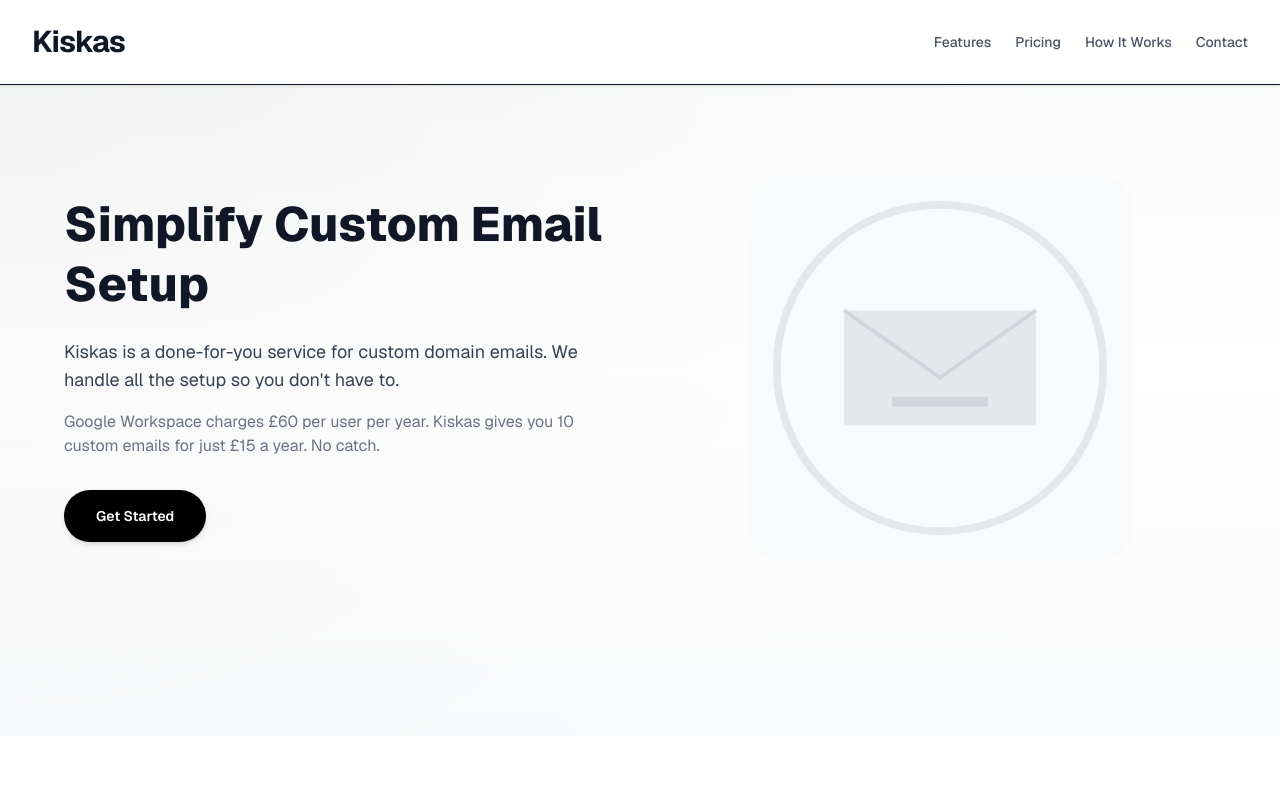
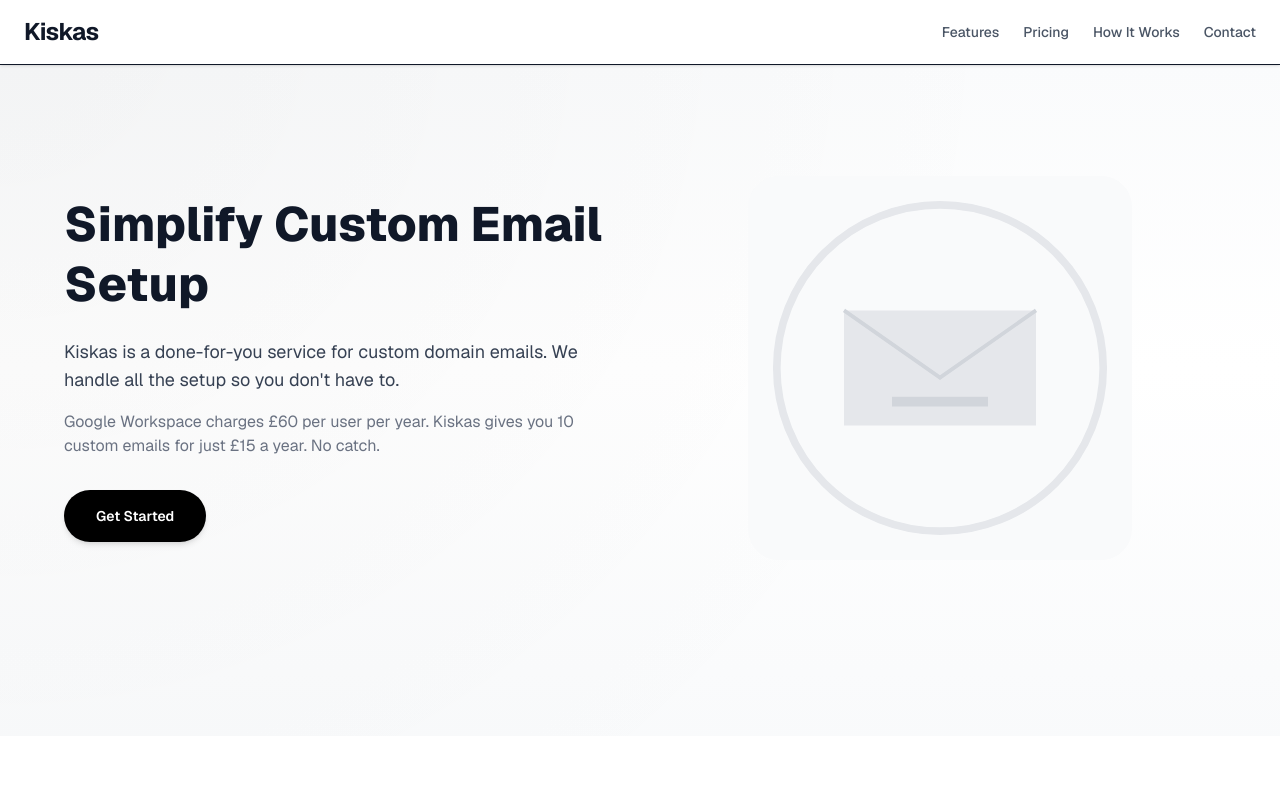
Before and after one commit to kiskas-xyz/app, a Next.js app: page / in a window 1280 px wide. Shown: the top 800 px of the page. Built offline with nearby package versions, Linux system fonts and the light colour scheme.

Commit message:
fix app header

```diff
--- a/app/page.tsx
+++ b/app/page.tsx
@@ -3,6 +3,7 @@
 import { useEffect, useState } from 'react';
 
 export default function Home() {
+  const [isMobileMenuOpen, setIsMobileMenuOpen] = useState(false);
   const [isHeaderVisible, setIsHeaderVisible] = useState(true);
   useEffect(() => {
     let lastScroll = window.scrollY;
@@ -15,17 +16,57 @@
     return () => window.removeEventListener('scroll', handleScroll);
   }, []);
 
+
+
+  const toggleMenu = () => {
+    setIsMobileMenuOpen(prev => !prev);
+  };
   return (
     <main className="min-h-screen bg-white text-gray-900 font-sans">
-      <header className={`fixed top-0 left-0 right-0 z-50 transition-transform duration-300 bg-white shadow-sm border-b flex justify-between items-center px-8 py-6 ${isHeaderVisible ? '' : '-translate-y-full'}`}>
-        <h1 className="text-3xl font-bold tracking-tight">Kiskas</h1>
-        <nav className="space-x-6 text-sm font-medium text-gray-600">
-          <a href="#features" className="hover:text-black transition">Features</a>
-          <a href="#pricing" className="hover:text-black transition">Pricing</a>
-          <a href="#how" className="hover:text-black transition">How It Works</a>
-          <a href="#contact" className="hover:text-black transition">Contact</a>
-        </nav>
+      <header className={`fixed top-0 left-0 right-0 z-50 transition-transform duration-300 bg-white shadow-sm border-b px-6 py-4 ${isHeaderVisible ? '' : '-translate-y-full'}`}>
+        <div className="flex justify-between items-center">
+          <h1 className="text-2xl font-bold tracking-tight">Kiskas</h1>
+
+          {/* Mobile menu toggle */}
+          <div className="md:hidden">
+            <button onClick={toggleMenu} aria-label="Toggle Menu">
+              <svg className="w-6 h-6 text-gray-700" fill="none" stroke="currentColor" strokeWidth="2" viewBox="0 0 24 24">
+                <path strokeLinecap="round" strokeLinejoin="round" d="M4 6h16M4 12h16M4 18h16" />
+              </svg>
+            </button>
+          </div>
+
+          {/* Desktop nav */}
+          <nav className="hidden md:flex space-x-6 text-sm font-medium text-gray-600">
+            <a href="#features" className="hover:text-black transition">Features</a>
+            <a href="#pricing" className="hover:text-black transition">Pricing</a>
+            <a href="#how" className="hover:text-black transition">How It Works</a>
+            <a href="#contact" className="hover:text-black transition">Contact</a>
+          </nav>
+        </div>
+
+        {/* Mobile nav */}
+        {isMobileMenuOpen && (
+          <div className="fixed inset-0 bg-white z-40 flex flex-col items-center justify-center space-y-6 text-lg font-medium text-gray-800 md:hidden">
+            <button
+              onClick={toggleMenu}
+              aria-label="Close Menu"
+              className="absolute top-5 right-5 text-gray-700"
+            >
+              <svg className="w-6 h-6" fill="none" stroke="currentColor" strokeWidth="2" viewBox="0 0 24 24">
+                <path strokeLinecap="round" strokeLinejoin="round" d="M6 18L18 6M6 6l12 12" />
+              </svg>
+            </button>
+
+            <a href="#features" onClick={toggleMenu} className="hover:text-black transition">Features</a>
+            <a href="#pricing" onClick={toggleMenu} className="hover:text-black transition">Pricing</a>
+            <a href="#how" onClick={toggleMenu} className="hover:text-black transition">How It Works</a>
+            <a href="#contact" onClick={toggleMenu} className="hover:text-black transition">Contact</a>
+          </div>
+        )}
+
       </header>
+
 
       <section className="relative text-center py-44 px-6 bg-gradient-to-b from-gray-50 via-white to-gray-50 overflow-hidden">
         <div className="absolute inset-0 bg-[radial-gradient(circle_at_top_left,_rgba(0,0,0,0.03)_0%,_transparent_70%)] pointer-events-none"></div>
```
